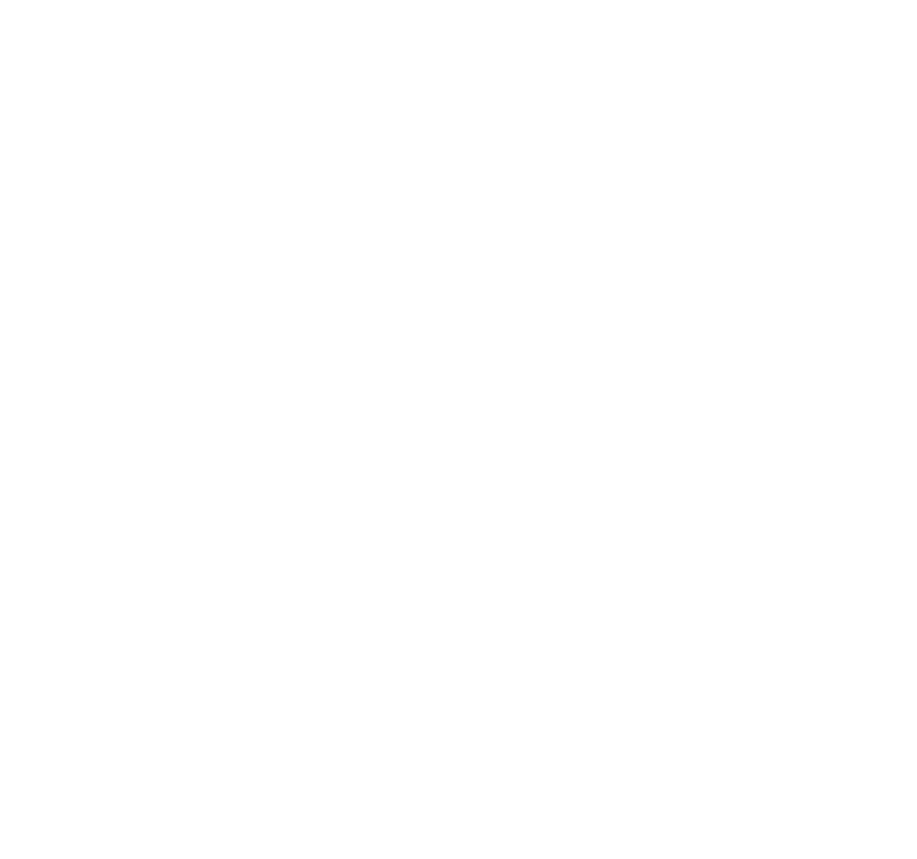
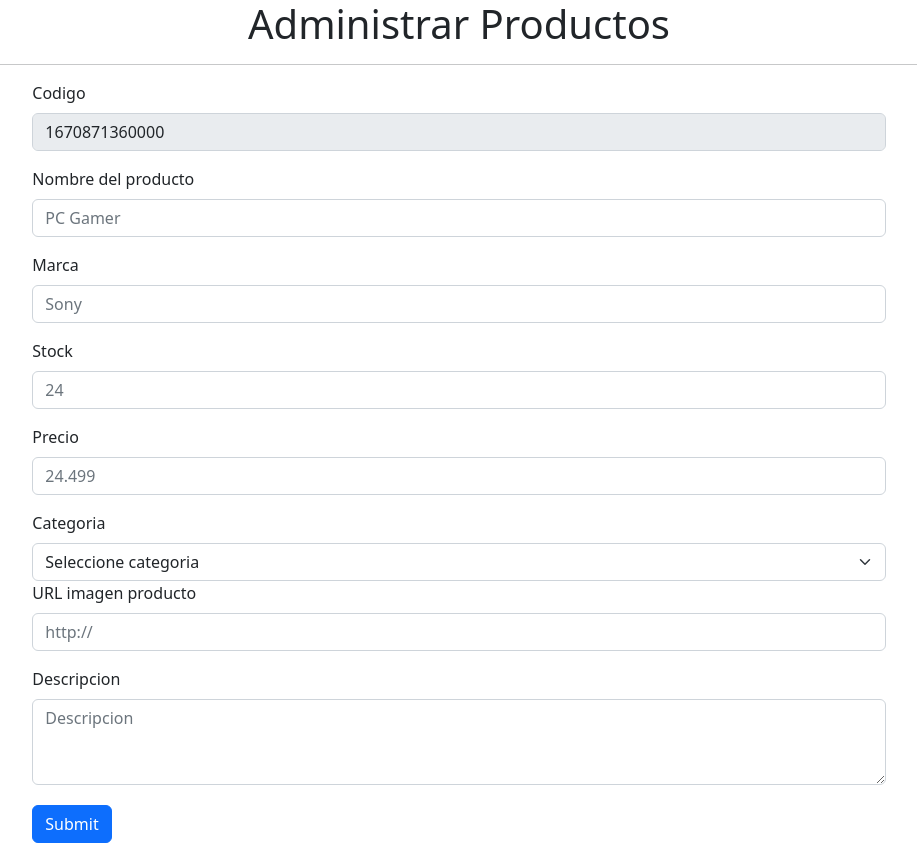
Before and after one commit to leanceballos30/Proyecto-Final, a React (Vite) app: page /admin-productos/editar/1 in a window 1280 px wide. Before the commit this address had no page. Shown: the whole page, without its empty margins (181-1098 px from the left). Before the commit the page ends 800 px from the top, so only its background shows below. Built offline with nearby package versions, Linux system fonts and the light colour scheme.

Commit message:
Pagina crud de productos terminado y pagina de editar

```diff
--- a/src/index.css
+++ b/src/index.css
@@ -0,0 +1,4 @@
+.tabla-de-productos{
+    height: 60vh;
+    overflow: auto;
+}
--- a/src/main.jsx
+++ b/src/main.jsx
@@ -2,7 +2,7 @@ import React from 'react'
 import ReactDOM from 'react-dom/client'
 import App from './App'
 import './index.css'
-
+import "bootstrap/dist/css/bootstrap.min.css"
 ReactDOM.createRoot(document.getElementById('root')).render(
   <React.StrictMode>
     <App />
--- /dev/null
+++ b/src/pagecrudproductos/AdminProductos.jsx
@@ -0,0 +1,89 @@
+import Button from "react-bootstrap/Button";
+import Form from "react-bootstrap/Form";
+import axios from "axios";
+import { useState, useEffect } from "react";
+import TablaProductos from "./TablaProductos";
+
+
+const AdminProductos = () => {
+    const [totalProductos, setTotalProductos] = useState([]);
+    const [loading, setLoading] = useState(false);
+    useEffect(() => {
+        fetchPosts();
+      }, []);
+
+      const fetchPosts = async () => {
+        setLoading(true);
+        const res = await axios.get(
+          "https://jsonplaceholder.typicode.com/albums/1/photos"
+        );
+        setTotalProductos(res.data);
+        setLoading(false);
+      };
+
+      const handleSubmitProducto = (e) => {
+        e.preventDefault()
+        let codigoProducto = e.target.codigoProducto.value;
+        let nombreProducto = e.target.nombreProducto.value;
+        let marcaProducto = e.target.marcaProducto.value;
+        let stockProducto = e.target.stockProducto.value;
+        let precioProducto = e.target.precioProducto.value;
+        let categoriaProducto = e.target.categoriaProducto.value;
+        let urlProducto = e.target.urlProducto.value;
+        let descripcionProducto = e.target.descripcionProducto.value
+
+        const nuevoProducto = {
+            codigoProducto,
+            nombreProducto,
+            marcaProducto,
+            stockProducto,
+            precioProducto,
+            categoriaProducto,
+            urlProducto,
+            descripcionProducto
+        }
+
+        console.log(nuevoProducto)
+      }
+
+  return (
+    <div className='container d-flex flex-column'>
+        <h1 className='text-center'>Administrar Productos</h1>
+        <hr/>
+        <div className="d-flex justify-content-center">
+        <Form className="col-11 col-md-8" onSubmit={handleSubmitProducto}>
+        <Form.Label>Codigo</Form.Label>
+        <Form.Control type="text" name="codigoProducto" placeholder="El codigo se genera de manera automatica" className="mb-3" disabled={true} value={Date.now()}/>
+        <Form.Label>Nombre del producto</Form.Label>
+        <Form.Control type="text" name="nombreProducto" placeholder="PC Gamer" className="mb-3"/>
+        <Form.Label>Marca</Form.Label>
+        <Form.Control type="text" name="marcaProducto" placeholder="Sony" className="mb-3"/>
+        <Form.Label>Stock</Form.Label>
+        <Form.Control type="text" name="stockProducto" placeholder="24" className="mb-3"/>
+        <Form.Label>Precio</Form.Label>
+        <Form.Control type="text" name="precioProducto" placeholder="24.499" className="mb-3"/>
+        <Form.Label>Categoria</Form.Label>
+        <Form.Select defaultValue="Seleccione categoria" name="categoriaProducto">
+        <option  disabled={true}>Seleccione categoria</option>
+        <option>Electrodomesticos</option>
+        <option>Computacion</option>
+        <option>Aire Libre</option>
+        </Form.Select>
+        <Form.Label>URL imagen producto</Form.Label>
+        <Form.Control type="text" name="urlProducto" placeholder="http://" className="mb-3"/>
+        <Form.Label>Descripcion</Form.Label>
+        <Form.Control as="textarea" name="descripcionProducto" rows={3} placeholder="Descripcion" className="mb-1"/>
+      <Button variant="primary" type="submit" className="my-3">
+        Submit
+      </Button>
+    </Form>
+        </div>
+        <hr/>
+    <div>
+        <TablaProductos productos={totalProductos} loading={loading}/>
+    </div>
+    </div>
+  )
+}
+
+export default AdminProductos
--- /dev/null
+++ b/src/pagecrudproductos/EditarProducto.jsx
@@ -0,0 +1,65 @@
+import Button from "react-bootstrap/Button";
+import Form from "react-bootstrap/Form";
+
+const EditarProducto = () => {
+    const handleSubmitProducto = (e) => {
+        e.preventDefault()
+        let codigoProducto = e.target.codigoProducto.value;
+        let nombreProducto = e.target.nombreProducto.value;
+        let marcaProducto = e.target.marcaProducto.value;
+        let stockProducto = e.target.stockProducto.value;
+        let precioProducto = e.target.precioProducto.value;
+        let categoriaProducto = e.target.categoriaProducto.value;
+        let urlProducto = e.target.urlProducto.value;
+        let descripcionProducto = e.target.descripcionProducto.value
+
+        const nuevoProducto = {
+            codigoProducto,
+            nombreProducto,
+            marcaProducto,
+            stockProducto,
+            precioProducto,
+            categoriaProducto,
+            urlProducto,
+            descripcionProducto
+        }
+
+        console.log(nuevoProducto)
+      }
+  return (
+    <div>
+        <h1 className='text-center'>Administrar Productos</h1>
+        <hr/>
+        <div className="d-flex justify-content-center">
+        <Form className="col-11 col-md-8" onSubmit={handleSubmitProducto}>
+        <Form.Label>Codigo</Form.Label>
+        <Form.Control type="text" name="codigoProducto" placeholder="El codigo se genera de manera automatica" className="mb-3" disabled={true} value={Date.now()}/>
+        <Form.Label>Nombre del producto</Form.Label>
+        <Form.Control type="text" name="nombreProducto" placeholder="PC Gamer" className="mb-3"/>
+        <Form.Label>Marca</Form.Label>
+        <Form.Control type="text" name="marcaProducto" placeholder="Sony" className="mb-3"/>
+        <Form.Label>Stock</Form.Label>
+        <Form.Control type="text" name="stockProducto" placeholder="24" className="mb-3"/>
+        <Form.Label>Precio</Form.Label>
+        <Form.Control type="text" name="precioProducto" placeholder="24.499" className="mb-3"/>
+        <Form.Label>Categoria</Form.Label>
+        <Form.Select defaultValue="Seleccione categoria" name="categoriaProducto">
+        <option  disabled={true}>Seleccione categoria</option>
+        <option>Electrodomesticos</option>
+        <option>Computacion</option>
+        <option>Aire Libre</option>
+        </Form.Select>
+        <Form.Label>URL imagen producto</Form.Label>
+        <Form.Control type="text" name="urlProducto" placeholder="http://" className="mb-3"/>
+        <Form.Label>Descripcion</Form.Label>
+        <Form.Control as="textarea" name="descripcionProducto" rows={3} placeholder="Descripcion" className="mb-1"/>
+      <Button variant="primary" type="submit" className="my-3">
+        Submit
+      </Button>
+    </Form>
+        </div>
+    </div>
+  )
+}
+
+export default EditarProducto
--- /dev/null
+++ b/src/pagecrudproductos/TablaProductos.jsx
@@ -0,0 +1,43 @@
+import React from 'react'
+import { Button } from 'react-bootstrap'
+import  Table  from 'react-bootstrap/Table'
+import {Link} from 'react-router-dom'
+
+const TablaProductos = ({productos, loading}) => {
+    if(loading) {
+        return (<h1>Loading</h1>)
+    }
+
+  return (
+    <div className='tabla-de-productos my-3'>
+         <Table striped bordered hover className='text-center tabla-de-productos'>
+      <thead>
+        <tr>
+          <th>Codigo</th>
+          <th>Nombre</th>
+          <th>Precio</th>
+          <th>Categoria</th>
+          <th>Marca</th>
+          <th>Stock</th>
+          <th>Acciones</th>
+        </tr>
+      </thead>
+      <tbody>
+        {productos.map((producto, index) => (
+            <tr key={index}>
+                <td>{producto.id}</td>
+                <td>{producto.title}</td>
+                <td>{producto.id} {producto.id}</td>
+                <td>{producto.title}</td>
+                <td>{producto.title}</td>
+                <td>{producto.title}</td>
+                <td><div className='d-flex'><Button className='mx-1'>E</Button><Link to={`/admin-productos/editar/${producto.id}`}><Button className='mx-1'>U</Button></Link></div></td>
+            </tr>
+        ))}
+      </tbody>
+    </Table>
+    </div>
+  )
+}
+
+export default TablaProductos
--- a/src/routers/RouterPrincipal.jsx
+++ b/src/routers/RouterPrincipal.jsx
@@ -1,11 +1,14 @@
 import {BrowserRouter, Route, Routes} from 'react-router-dom'
 import React from 'react'
+import AdminProductos from '../pagecrudproductos/AdminProductos'
+import EditarProducto from '../pagecrudproductos/EditarProducto'
 
 export const RouterPrincipal = () => {
   return (
     <BrowserRouter>
     <Routes>
-
+        <Route exact path='/admin-productos' element={<AdminProductos/>}/>
+        <Route exact path='/admin-productos/editar/:id' element={<EditarProducto/>}/>
     </Routes>
     </BrowserRouter>
 
```
